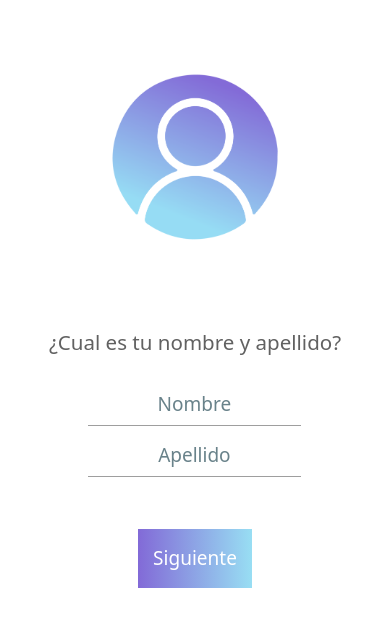
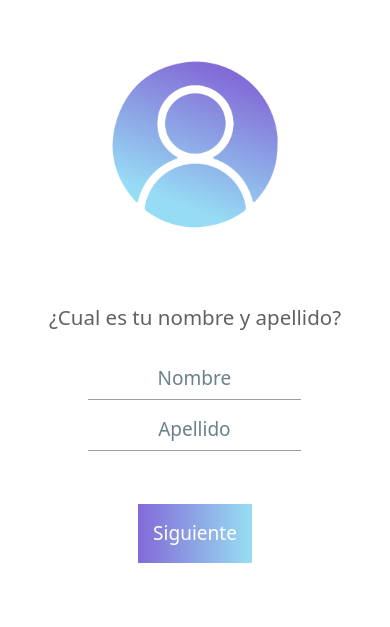
Before and after one commit to mateooliver/global, a website: page index.html in a window 390 px wide. Shown: the part 125-752 px from the top of the page. Drawn offline with nearby package versions, Linux system fonts and the light colour scheme.

Commit message:
correccion device

```diff
--- a/css/style.css
+++ b/css/style.css
@@ -113,6 +113,9 @@ transform: scale(1) translate(50%, 20%) skew(0deg);
     .center{
         text-align: center;
     }
+    .deviceInput{
+        margin-top: -50vh ;
+    }
     .input{
         margin: auto;
         width: 60vw;
@@ -129,6 +132,9 @@ transform: scale(1) translate(50%, 20%) skew(0deg);
     .fotoMove{
         display: none;
     }
+    .user{
+        margin-top: 7vh;
+    }
     .info{
         display: grid;
         grid-row: 0.5fr 1fr 1fr;
--- a/index.html
+++ b/index.html
@@ -17,11 +17,11 @@
 <body class="background conteiner-fluid animate__animated animate__fadeIn animate__faster ">
     <section class="display ">
         <div class="fotoMove"><img id="imagen" class="img-fluid resizePic move" src="./img/animationPic.png" alt=""></div>
-       <div class="">
+       <div>
         <div class="info animate__animated animate__fadeInRight">
             <img class="mx-auto logo" src="./img/logo@2x.png">
-            <img class="user" src="./img/user.png" alt="">
-            <div class="my-4">
+            <img class="user img-fluid" src="./img/user.png" alt="">
+            <div class="my-3 deviceInput">
               <div><h3 class="pregunta">¿Cual es tu nombre y apellido?</h3></div>
                 <form>
                     <div>
```
